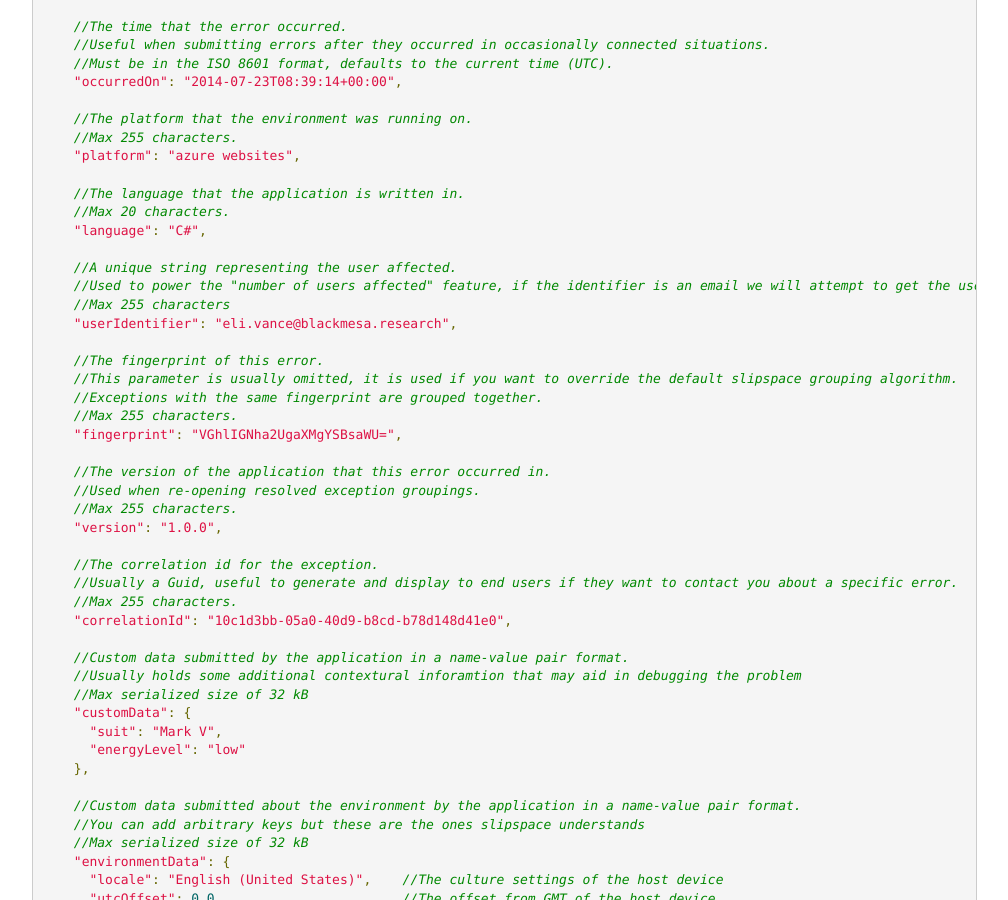
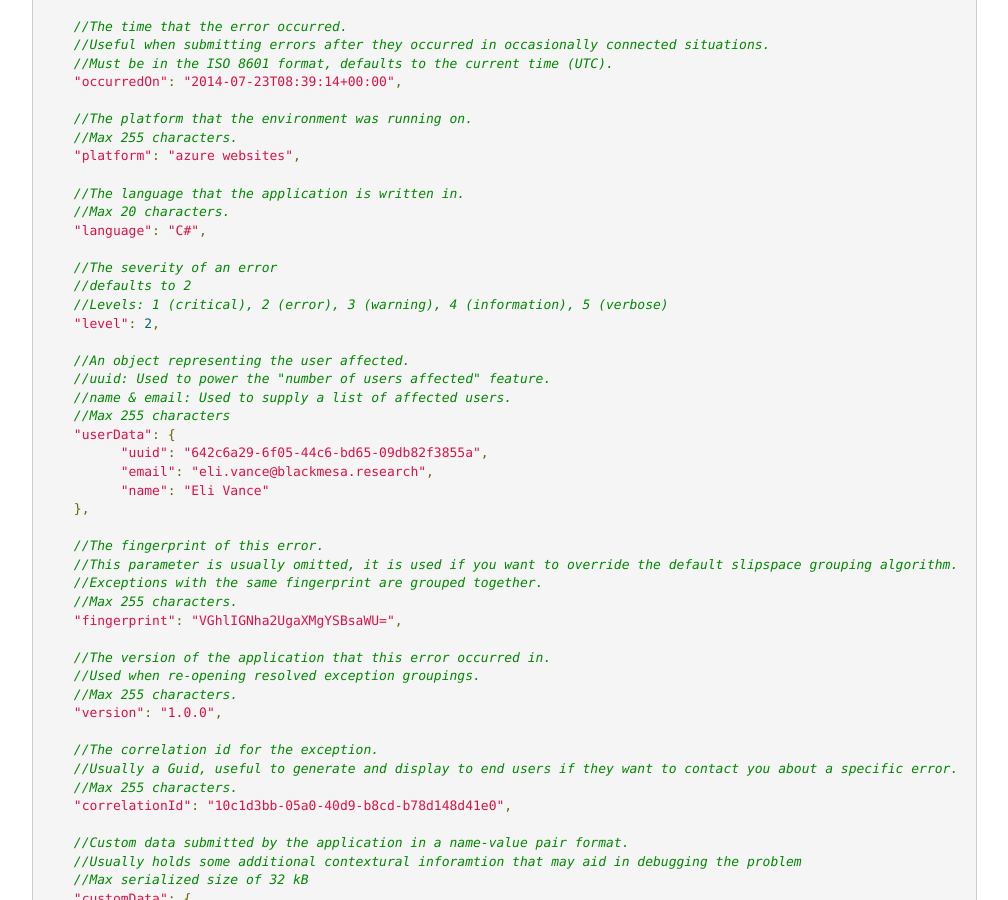
Before and after one commit to kylepearson13/slipspace.github.io, a Jekyll site: the page built from _docs/api.md, in a window 1280 px wide and 900 px high, scrolled down 1308 px. Shown: the whole window, without its empty margins (233-1241 px from the left). Built offline with Jekyll 4.4.1, drawn with Linux system fonts in a browser that asks for light colours.

Commit message:
Updated API documentation

```diff
--- a/_docs/api.md
+++ b/_docs/api.md
@@ -76,10 +76,20 @@ Below is a description of the complete data format with an explanation of all th
     //Max 20 characters.
     "language": "C#",
 
-    //A unique string representing the user affected.
-    //Used to power the "number of users affected" feature, if the identifier is an email we will attempt to get the users gravatar.
+    //The severity of an error
+    //defaults to 2
+    //Levels: 1 (critical), 2 (error), 3 (warning), 4 (information), 5 (verbose)
+    "level": 2,
+
+    //An object representing the user affected.
+    //uuid: Used to power the "number of users affected" feature.
+    //name & email: Used to supply a list of affected users.
     //Max 255 characters
-    "userIdentifier": "eli.vance@blackmesa.research",
+    "userData": {
+	  "uuid": "642c6a29-6f05-44c6-bd65-09db82f3855a",
+	  "email": "eli.vance@blackmesa.research",
+	  "name": "Eli Vance"
+    },
 
     //The fingerprint of this error.
     //This parameter is usually omitted, it is used if you want to override the default slipspace grouping algorithm.
```
